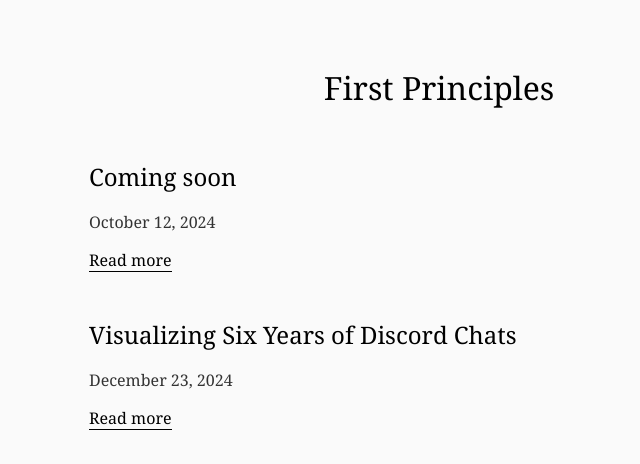
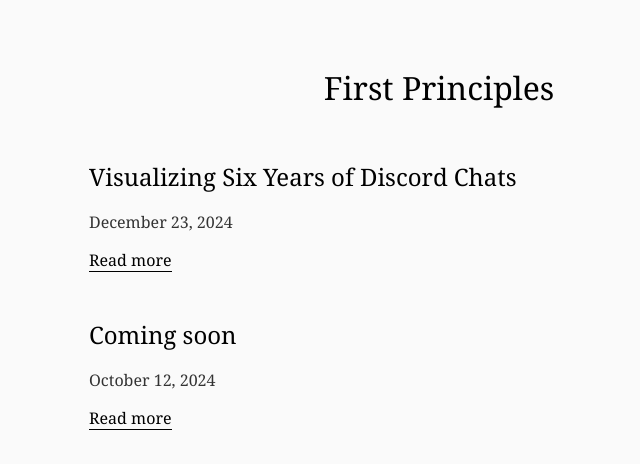
Before and after one commit to firstprinciples-pub/firstprinciples-pub.github.io, a React (Create React App) app: page / in a window 1280 px wide. Shown: the top 464 px of the page, without its empty margins (201-841 px from the left). Built offline with nearby package versions, Linux system fonts and the light colour scheme.

Commit message:
feat: order posts by date

```diff
--- a/src/pages/HomePage.tsx
+++ b/src/pages/HomePage.tsx
@@ -7,9 +7,11 @@
 	<>
 		<Header />
 		<main>
-			{blogPosts.map((post) => (
-				<BlogPostPreview key={post.id} post={post} />
-			))}
+			{blogPosts
+				.sort((a, b) => new Date(b.date).getTime() - new Date(a.date).getTime())
+				.map((post) => (
+					<BlogPostPreview key={post.id} post={post} />
+				))}
 		</main>
 	</>
 );
```
Also changed, not shown: 6 other files (tests, documents, lock files or other folders).
